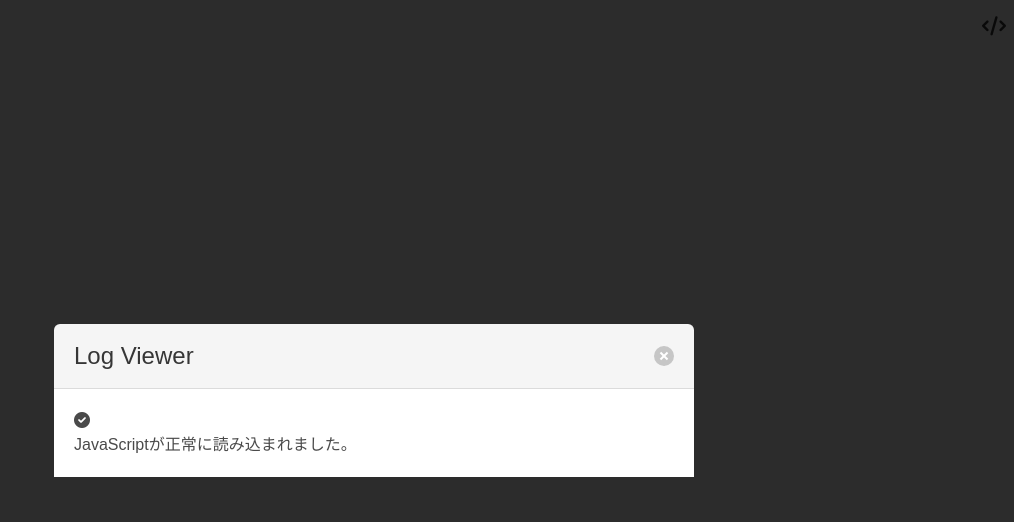
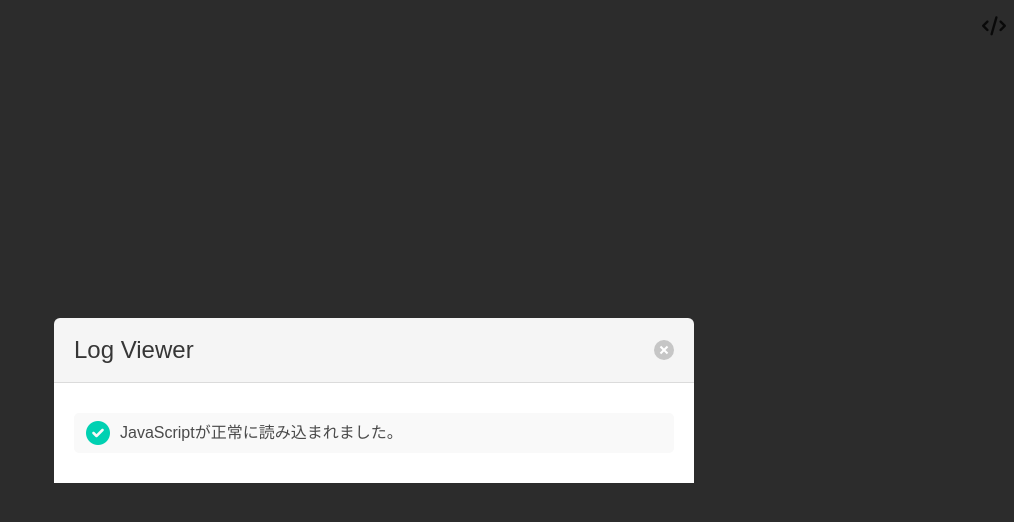
Before and after one commit to arcana426/text, a plain HTML site: page index.html in a window 1280 px wide. Both pictures are taken after a click on the element 1260 px from the left and 26 px from the top of the page. Shown: the whole page, without its empty margins (266-1280 px from the left). Drawn offline with nearby package versions, Linux system fonts and the light colour scheme.

Commit message:
Update index.html

```diff
--- a/index.html
+++ b/index.html
@@ -43,11 +43,11 @@
             </header>
             <section class="modal-card-body">
                 <div id="logContainer">
-                    <div  id="Log" class="error">
-                   <i class="fa-solid fa-circle-check"></i>
-                    <div>
-                        <p>JavaScriptが正常に読み込まれました。</p>
-                    </div>
+                    <div id="Log" class="log-entry error">
+                        <i class="fa-solid fa-circle-check"></i>
+                        <div>
+                            <p>JavaScriptが正常に読み込まれました。</p>
+                        </div>
                     </div>
                 </div>
             </section>
```
